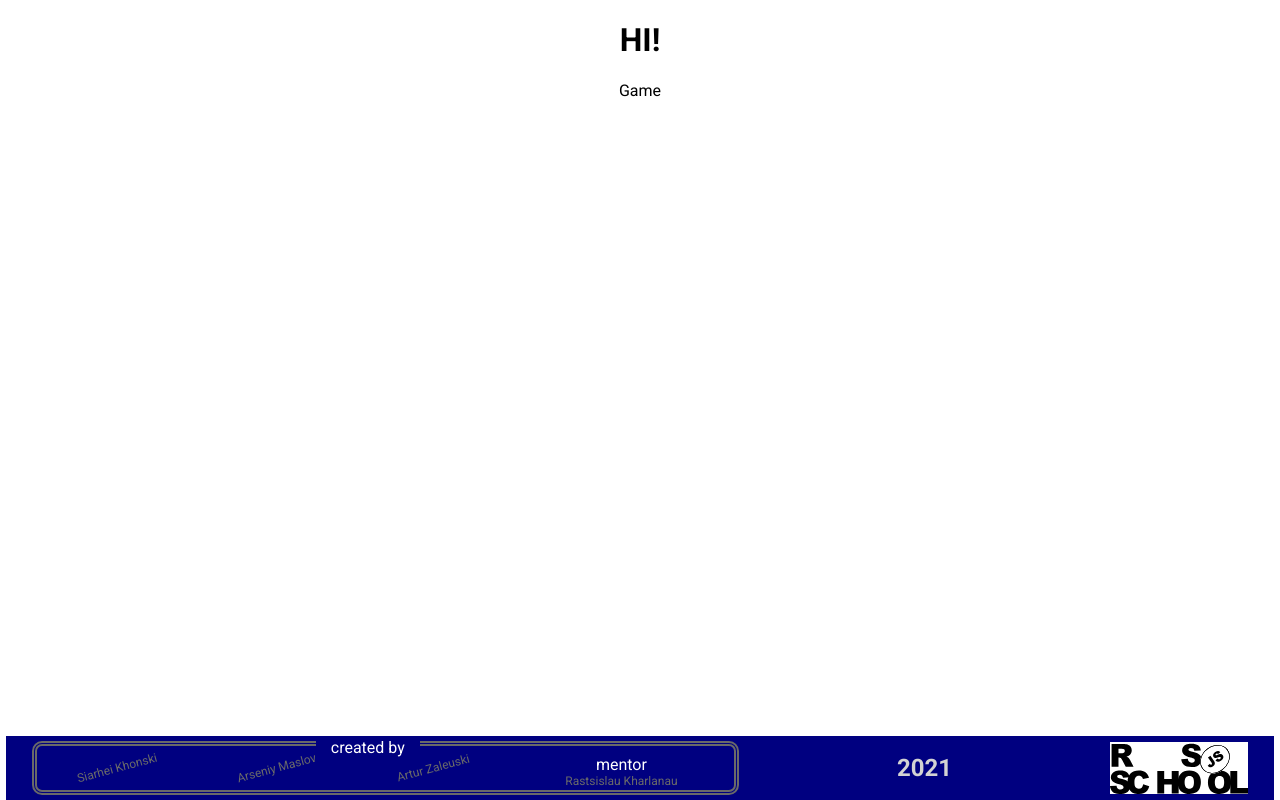
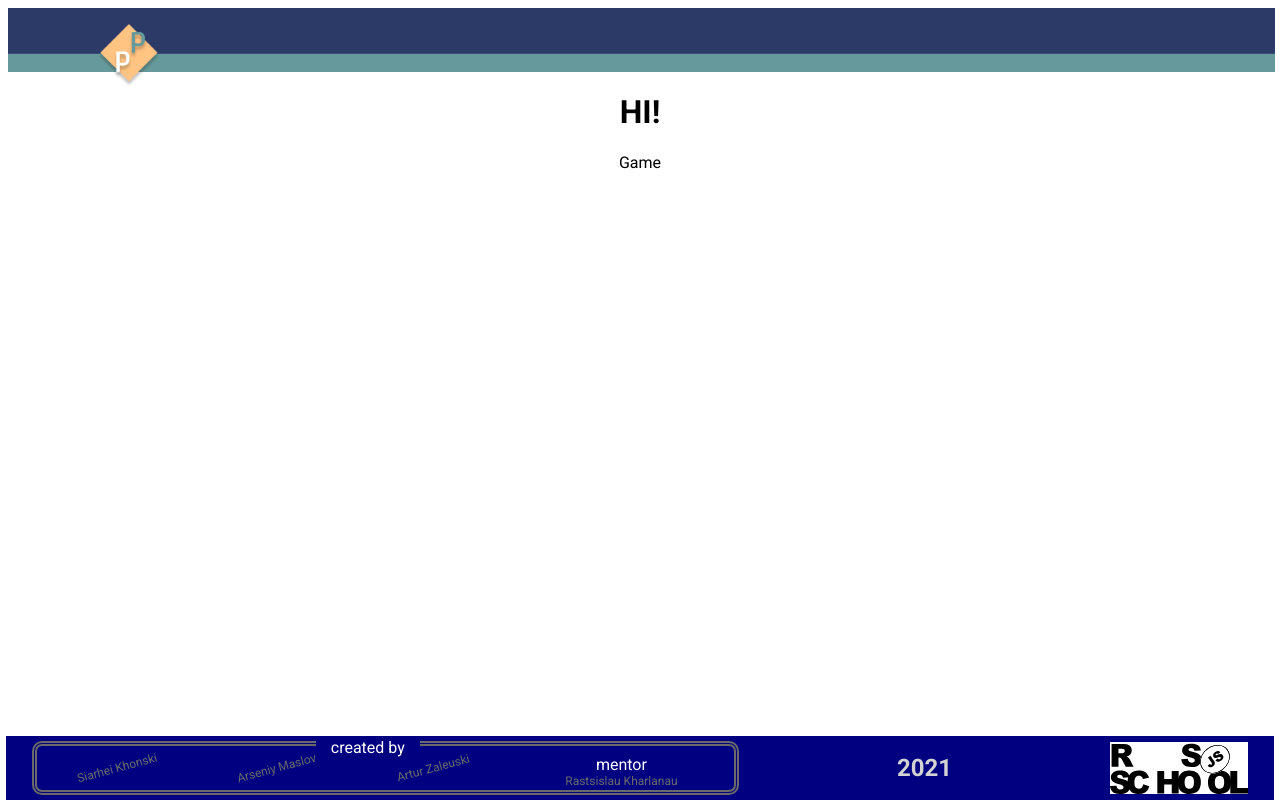
Before and after one commit to Maslovars/pointing-poker, a React (Create React App) app: page /game in a window 1280 px wide. Built offline with nearby package versions, Linux system fonts and the light colour scheme.

Commit message:
feat: create header component

```diff
--- a/src/App.js
+++ b/src/App.js
@@ -5,11 +5,12 @@ import Game from './components/game/Game';
 import Lobby from './components/lobby/Lobby';
 import Settings from './components/settings/Settings';
 import Welcome from './components/welcome/Welcome';
+import Header from './components/header/Header';
 
 function App() {
   return (
     <div className="app">
-
+      <Header />
       <h1>HI!</h1>
       <Switch>
         <Route exact path="/" render={() => <Welcome />}></Route>
--- /dev/null
+++ b/src/components/header/Header.jsx
@@ -0,0 +1,8 @@
+import { StyledHeader, Logo } from "./styles";
+import logo from '../../assets/logo-header.png'
+
+export default function Header() {
+  return (<StyledHeader>
+    <Logo src={logo} alt="logo-image" />
+  </StyledHeader>)
+}
--- /dev/null
+++ b/src/components/header/styles.js
@@ -0,0 +1,18 @@
+import styled from 'styled-components';
+import back from '../../assets/back-header.png';
+
+export const StyledHeader = styled.div`
+  position: relative;
+  width: 99vw;
+  height: ${ props => props.height || '8vh'};
+  background-image: url(${back});
+  background-size: 100% 100%;
+  margin: 0 auto;
+`
+
+export const Logo = styled.img`
+  height: inherit;
+  position: absolute;
+  left: 7%;
+  top: 25%;
+`
```
Also changed, not shown: src/assets/back-header.png (added), src/assets/logo-header.png (added).
